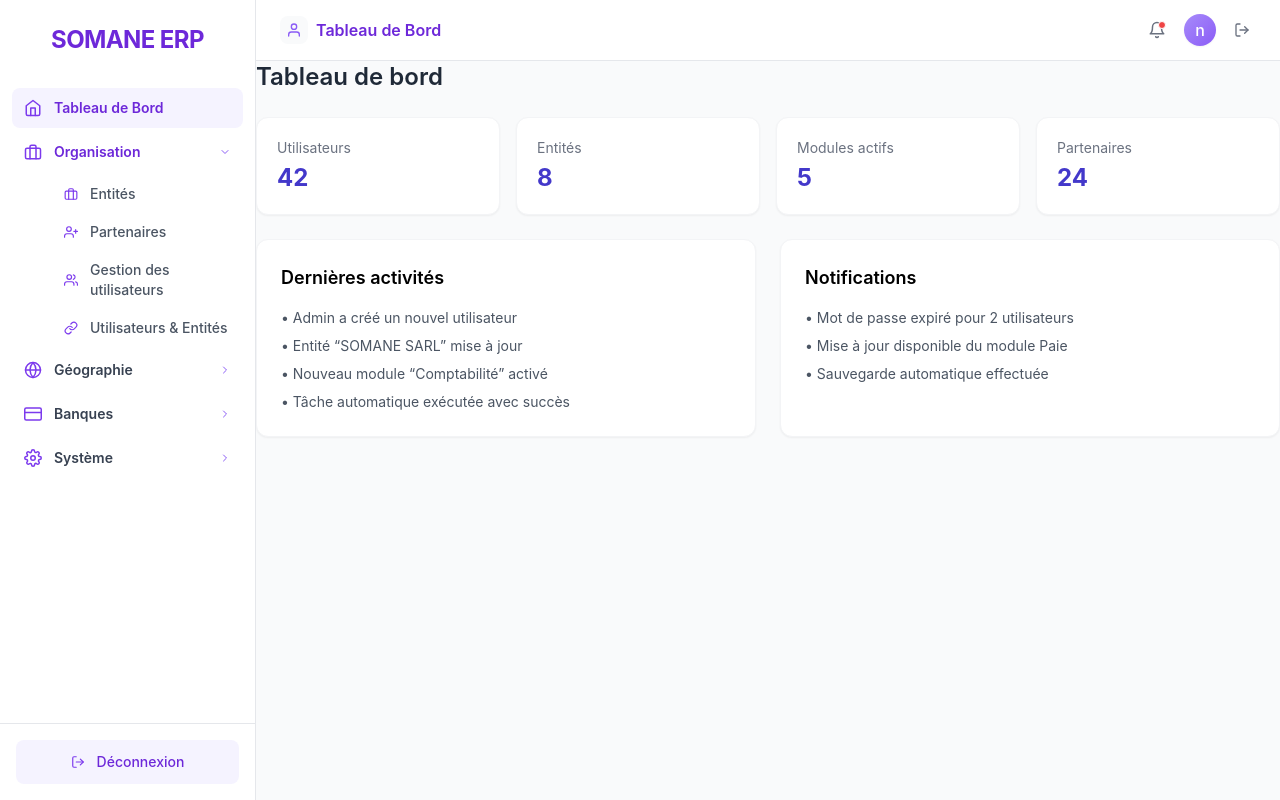
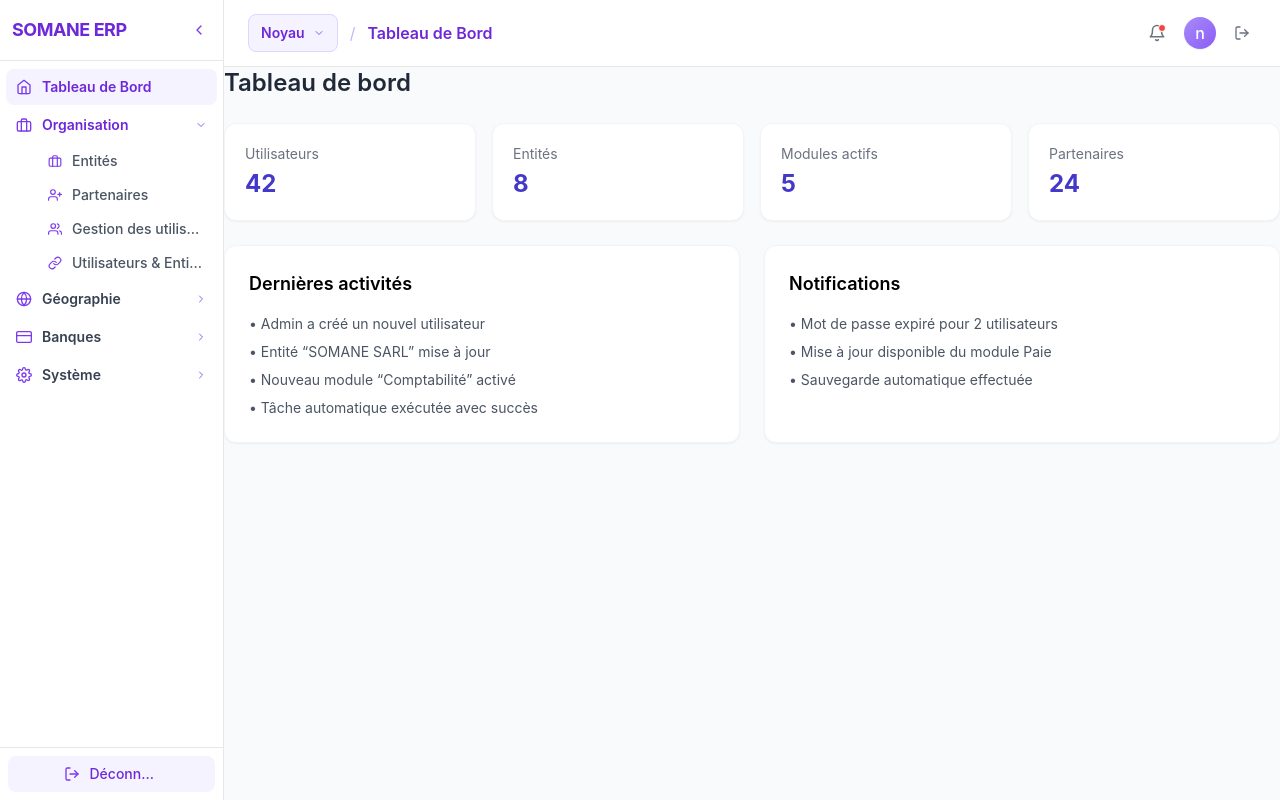
Before and after one commit to senior2604/somane_frontend, a React (Create React App) app: page /dashboard in a window 1280 px wide. Built offline with nearby package versions, Linux system fonts and the light colour scheme; sample sign-in values are in the browser's storage.

Commit message:
modification du sidebar et du header

```diff
--- a/src/components/Header.jsx
+++ b/src/components/Header.jsx
@@ -1,9 +1,33 @@
-import { FiBell, FiLogOut, FiUser } from "react-icons/fi";
 import { useNavigate, useLocation } from "react-router-dom";
+import { useState } from "react";
+import { FiBell, FiLogOut, FiChevronDown } from "react-icons/fi";
 
 export default function Header() {
   const navigate = useNavigate();
   const location = useLocation();
+  const [showModules, setShowModules] = useState(false);
+
+  const modules = [
+    { id: 'dashboard', name: 'Noyau', path: '/dashboard' },
+    { id: 'sales', name: 'Ventes', path: '/sales' },
+    { id: 'purchase', name: 'Achats', path: '/purchase' },
+    { id: 'accounting', name: 'Comptabilité', path: '/accounting' },
+    { id: 'inventory', name: 'Stock', path: '/inventory' },
+    { id: 'hr', name: 'RH', path: '/hr' },
+    { id: 'manufacturing', name: 'Production', path: '/manufacturing' },
+    { id: 'projects', name: 'Projets', path: '/projects' },
+    { id: 'crm', name: 'CRM', path: '/crm' },
+    { id: 'administration', name: 'Admin', path: '/admin' }
+  ];
+
+  const getCurrentModule = () => {
+    const current = modules.find(module =>
+      location.pathname.startsWith(module.path)
+    );
+    return current || modules[0];
+  };
+
+  const currentModule = getCurrentModule();
 
   const getPageTitle = () => {
     const routes = {
@@ -27,7 +51,7 @@
       '/tasks': 'Tâches Automatiques',
       '/system': 'Informations Système'
     };
-    return routes[location.pathname] || 'SOMANE ERP';
+    return routes[location.pathname] || currentModule.name;
   };
 
   const handleLogout = () => {
@@ -41,20 +65,59 @@
 
   return (
     <header className="flex items-center justify-between px-6 py-3.5 bg-white border-b border-gray-200">
-      {/* Titre avec icône discrète */}
-      <div className="flex items-center gap-2">
-        <div className="p-1.5 bg-gray-50 rounded-lg">
-          <FiUser className="text-violet-500" size={16} />
+      {/* Module + Titre */}
+      <div className="flex items-center gap-3">
+        {/* Sélecteur de module */}
+        <div className="relative">
+          <button
+            onClick={() => setShowModules(!showModules)}
+            className="flex items-center gap-2 px-3 py-2 bg-violet-50 hover:bg-violet-100 rounded-lg font-medium text-violet-700 text-sm transition-colors border border-violet-200"
+          >
+            <span className="font-semibold">{currentModule.name}</span>
+            <FiChevronDown className={`text-violet-500 text-xs ${showModules ? 'rotate-180' : ''}`} />
+          </button>
+
+          {showModules && (
+            <>
+              <div
+                className="fixed inset-0 z-40"
+                onClick={() => setShowModules(false)}
+              />
+              <div className="absolute top-full left-0 mt-1 bg-white rounded-lg shadow-lg border border-violet-100 z-50 min-w-[180px] py-2">
+                {modules.map((module) => (
+                  <button
+                    key={module.id}
+                    onClick={() => {
+                      navigate(module.path);
+                      setShowModules(false);
+                    }}
+                    className={`w-full text-left px-4 py-2.5 hover:bg-violet-50 text-sm ${
+                      currentModule.id === module.id
+                        ? 'bg-violet-50 text-violet-700 font-medium'
+                        : 'text-gray-700'
+                    }`}
+                  >
+                    {module.name}
+                  </button>
+                ))}
+              </div>
+            </>
+          )}
         </div>
+
+        {/* Séparateur */}
+        <div className="text-violet-300">/</div>
+
+        {/* Titre de la page */}
         <h1 className="text-base font-semibold text-violet-700">
           {getPageTitle()}
         </h1>
       </div>
 
-      {/* Actions droite */}
+      {/* Actions droite - EXACTEMENT les mêmes dimensions */}
       <div className="flex items-center gap-3">
         {/* Notifications */}
-        <button className="relative p-1.5 hover:bg-gray-50 rounded-lg transition-colors">
+        <button className="relative p-1.5 hover:bg-violet-50 rounded-lg transition-colors">
           <FiBell size={18} className="text-gray-500 hover:text-violet-600" />
           <span className="absolute top-1.5 right-1.5 w-2 h-2 bg-red-500 rounded-full border border-white"></span>
         </button>
@@ -67,7 +130,7 @@
         {/* Déconnexion */}
         <button
           onClick={handleLogout}
-          className="p-1.5 hover:bg-gray-50 rounded-lg transition-colors"
+          className="p-1.5 hover:bg-violet-50 rounded-lg transition-colors"
           title="Déconnexion"
         >
           <FiLogOut size={16} className="text-gray-500 hover:text-violet-600" />
--- a/src/components/Sidebar.jsx
+++ b/src/components/Sidebar.jsx
@@ -21,9 +21,58 @@
   FiCreditCard,
   FiLink,
   FiTrendingUp,
-  FiGlobe as FiRegion
+  FiGlobe as FiRegion,
+  FiMenu,
+  FiX,
+  FiChevronLeft,
+  FiChevronRight as FiChevronRightIcon
 } from "react-icons/fi";
-import { useState } from "react";
+import { useState, useEffect, useRef } from "react";
+
+// Composant pour texte avec tooltip automatique
+const TruncatedTextWithTooltip = ({ text, className = "", maxWidth = "none" }) => {
+  const textRef = useRef(null);
+  const [isTruncated, setIsTruncated] = useState(false);
+  const [showTooltip, setShowTooltip] = useState(false);
+
+  // Vérifier si le texte est tronqué
+  useEffect(() => {
+    const checkTruncation = () => {
+      if (textRef.current) {
+        const element = textRef.current;
+        const isTruncatedNow = element.scrollWidth > element.clientWidth;
+        setIsTruncated(isTruncatedNow);
+      }
+    };
+
+    checkTruncation();
+    window.addEventListener('resize', checkTruncation);
+    return () => window.removeEventListener('resize', checkTruncation);
+  }, [text]);
+
+  return (
+    <div className="relative">
+      <div
+        ref={textRef}
+        className={`truncate ${className}`}
+        style={{ maxWidth }}
+        onMouseEnter={() => isTruncated && setShowTooltip(true)}
+        onMouseLeave={() => setShowTooltip(false)}
+      >
+        {text}
+      </div>
+
+      {isTruncated && showTooltip && (
+        <div className="absolute z-50 left-1/2 transform -translate-x-1/2 bottom-full mb-2">
+          <div className="bg-gray-900 text-white text-xs font-medium py-1.5 px-2.5 rounded-md shadow-lg whitespace-nowrap">
+            {text}
+            <div className="absolute top-full left-1/2 transform -translate-x-1/2 -mt-1 w-2 h-2 bg-gray-900 rotate-45" />
+          </div>
+        </div>
+      )}
+    </div>
+  );
+};
 
 export default function Sidebar() {
   const location = useLocation();
@@ -37,11 +86,35 @@
     systeme: false
   });
 
+  const [isCollapsed, setIsCollapsed] = useState(false);
+  const [isMobileOpen, setIsMobileOpen] = useState(false);
+  const [isMobile, setIsMobile] = useState(window.innerWidth < 768);
+
+  useEffect(() => {
+    const handleResize = () => {
+      setIsMobile(window.innerWidth < 768);
+      if (window.innerWidth >= 768) {
+        setIsMobileOpen(false);
+      }
+    };
+
+    window.addEventListener("resize", handleResize);
+    return () => window.removeEventListener("resize", handleResize);
+  }, []);
+
   const toggleCategory = (category) => {
     setOpenCategories(prev => ({
       ...prev,
       [category]: !prev[category]
     }));
+  };
+
+  const toggleSidebar = () => {
+    if (isMobile) {
+      setIsMobileOpen(!isMobileOpen);
+    } else {
+      setIsCollapsed(!isCollapsed);
+    }
   };
 
   const menuCategories = [
@@ -67,13 +140,11 @@
         { name: "Utilisateurs & Entités", path: "/userentities", icon: <FiLink /> },
       ]
     },
-
     {
       id: "geographie",
       name: "Géographie",
       icon: <FiGlobe />,
       items: [
-        ,
         { name: "Taux de change", path: "/ExchangeRates", icon: <FiTrendingUp /> },
       ]
     },
@@ -108,33 +179,95 @@
 
   const isActive = (path) => location.pathname === path;
 
+  // Dimensions réduites :
+  // - Normal : 220px (au lieu de 256px)
+  // - Réduit : 56px (au lieu de 80px)
+  const sidebarWidth = isCollapsed && !isMobile ? "w-14" : "w-56";
+  const sidebarClasses = `
+    ${isMobile ? (isMobileOpen ? "translate-x-0" : "-translate-x-full") : ""}
+    ${isMobile ? "fixed inset-y-0 left-0 z-50" : "relative"}
+    ${sidebarWidth}
+    bg-white text-gray-800 flex flex-col border-r border-gray-200 h-screen
+    transition-all duration-300 ease-in-out
+    ${isMobileOpen ? "shadow-2xl" : ""}
+  `;
+
   return (
-    <aside className="w-64 bg-white text-gray-800 flex flex-col border-r border-gray-200 h-screen">
-      {/* Logo */}
-      <div className="px-6 py-6 text-center">
-        <h1 className="font-bold text-2xl tracking-tight text-violet-700">
-          SOMANE ERP
-        </h1>
+    <>
+      {/* Bouton toggle pour mobile */}
+      {isMobile && (
+        <button
+          onClick={toggleSidebar}
+          className="fixed top-4 left-4 z-40 p-2 bg-violet-600 text-white rounded-lg shadow-lg md:hidden"
+        >
+          {isMobileOpen ? <FiX size={20} /> : <FiMenu size={20} />}
+        </button>
+      )}
+
+      {/* Overlay pour mobile */}
+      {isMobile && isMobileOpen && (
+        <div
+          className="fixed inset-0 bg-black bg-opacity-50 z-40 md:hidden"
+          onClick={() => setIsMobileOpen(false)}
+        />
+      )}
+
+      {/* Sidebar */}
+      <aside className={sidebarClasses}>
+        {/* Logo et bouton toggle */}
+        <div className="px-3 py-4 flex items-center justify-between border-b border-gray-200">
+          {!isCollapsed || isMobile ? (
+            <TruncatedTextWithTooltip
+              text="SOMANE ERP"
+              className="font-bold text-lg tracking-tight text-violet-700"
+              maxWidth="120px"
+            />
+          ) : (
+            <div className="w-7 h-7 bg-violet-700 rounded-lg flex items-center justify-center">
+              <span className="text-white font-bold text-xs">S</span>
+            </div>
+          )}
+
+          {/* Bouton toggle pour desktop */}
+          {!isMobile && (
+            <button
+              onClick={toggleSidebar}
+              className="p-1 hover:bg-gray-100 rounded-lg transition-colors"
+              title={isCollapsed ? "Développer" : "Réduire"}
+            >
+              {isCollapsed ? (
+                <FiChevronRightIcon className="text-violet-600" size={16} />
+              ) : (
+                <FiChevronLeft className="text-violet-600" size={16} />
+              )}
+            </button>
+          )}
         </div>
 
         {/* Menu principal */}
-      <nav className="flex-1 px-3 py-2 overflow-y-auto">
+        <nav className="flex-1 px-1.5 py-2 overflow-y-auto">
           {menuCategories.map((category) => (
-          <div key={category.id} className="mb-1">
+            <div key={category.id} className="mb-0.5">
               {category.isSimpleLink ? (
                 /* Lien simple : Tableau de Bord */
                 <Link
                   to={category.path}
-                className={`w-full flex items-center justify-between px-3 py-2.5 rounded-lg text-sm font-medium transition-all duration-200 ${
+                  className={`flex items-center px-2.5 py-2 rounded-lg text-sm font-medium transition-all duration-200 group ${
                     isActive(category.path)
                       ? "bg-violet-50 text-violet-700"
                       : "text-gray-700 hover:bg-gray-50 hover:text-violet-600"
-                }`}
+                  } ${isCollapsed && !isMobile ? "justify-center" : ""}`}
                 >
-                <div className="flex items-center gap-3">
-                  <span className="text-lg text-violet-600">{category.icon}</span>
-                  <span className="font-semibold">{category.name}</span>
-                </div>
+                  <span className={`text-base text-violet-600 ${isCollapsed && !isMobile ? "" : "mr-2.5"}`}>
+                    {category.icon}
+                  </span>
+                  {(!isCollapsed || isMobile) && (
+                    <TruncatedTextWithTooltip
+                      text={category.name}
+                      className="font-semibold text-sm"
+                      maxWidth={isCollapsed ? "110px" : "150px"}
+                    />
+                  )}
                 </Link>
               ) : (
                 /* Catégorie avec sous-menu */
@@ -142,38 +275,56 @@
                   {/* En-tête de catégorie */}
                   <button
                     onClick={() => toggleCategory(category.id)}
-                  className={`w-full flex items-center justify-between px-3 py-2.5 rounded-lg text-sm font-medium transition-all duration-200 ${
+                    className={`w-full flex items-center ${isCollapsed && !isMobile ? "justify-center" : "justify-between"} px-2.5 py-2 rounded-lg text-sm font-medium transition-all duration-200 group ${
                       openCategories[category.id]
                         ? "text-violet-700"
                         : "text-gray-700 hover:text-violet-600 hover:bg-gray-50"
                     }`}
                   >
-                  <div className="flex items-center gap-3">
-                    <span className="text-lg text-violet-600">{category.icon}</span>
-                    <span className="font-semibold">{category.name}</span>
+                    <div className="flex items-center gap-2.5">
+                      <span className="text-base text-violet-600">
+                        {category.icon}
+                      </span>
+                      {(!isCollapsed || isMobile) && (
+                        <TruncatedTextWithTooltip
+                          text={category.name}
+                          className="font-semibold text-sm"
+                          maxWidth={isCollapsed ? "90px" : "120px"}
+                        />
+                      )}
                     </div>
-                  <span className="text-violet-500 text-xs">
+
+                    {/* Flèche pour les sous-menus (seulement quand déplié) */}
+                    {(!isCollapsed || isMobile) && (
+                      <span className="text-violet-500 text-xs flex-shrink-0">
                         {openCategories[category.id] ? <FiChevronDown /> : <FiChevronRight />}
                       </span>
+                    )}
                   </button>
 
-                {/* Sous-items */}
-                {openCategories[category.id] && (
-                  <div className="ml-10 mt-1 space-y-0.5">
+                  {/* Sous-items (seulement quand déplié) */}
+                  {(!isCollapsed || isMobile) && openCategories[category.id] && (
+                    <div className={`${isCollapsed && !isMobile ? "ml-0" : "ml-8"} mt-0.5 space-y-0.5`}>
                       {category.items.map((item) => (
                         <Link
                           key={item.path}
                           to={item.path}
-                        className={`flex flex-col px-3 py-2 rounded-lg text-sm transition-all duration-200 group ${
+                          className={`flex items-center px-2.5 py-1.5 rounded-lg text-sm transition-all duration-200 group ${
                             isActive(item.path)
                               ? "bg-violet-50 text-violet-700 font-medium"
                               : "text-gray-600 hover:bg-gray-50 hover:text-violet-600"
                           }`}
                         >
-                        <div className="flex items-center gap-3">
-                          <span className="text-violet-600">{item.icon}</span>
-                          <span className="font-medium">{item.name}</span>
-                        </div>
+                          <span className={`text-violet-600 ${isCollapsed && !isMobile ? "" : "mr-2.5"}`}>
+                            {item.icon}
+                          </span>
+                          {(!isCollapsed || isMobile) && (
+                            <TruncatedTextWithTooltip
+                              text={item.name}
+                              className="font-medium text-sm"
+                              maxWidth={isCollapsed ? "110px" : "130px"}
+                            />
+                          )}
                         </Link>
                       ))}
                     </div>
@@ -185,15 +336,27 @@
         </nav>
 
         {/* Déconnexion */}
-      <div className="p-4 border-t border-gray-200">
+        <div className="p-2 border-t border-gray-200">
           <button
             onClick={handleLogout}
-          className="w-full flex items-center justify-center gap-3 py-3 bg-violet-50 text-violet-700 rounded-lg hover:bg-violet-100 transition-all duration-200 font-medium text-sm"
+            className={`w-full flex items-center ${isCollapsed && !isMobile ? "justify-center" : "justify-center gap-2.5"} py-2 bg-violet-50 text-violet-700 rounded-lg hover:bg-violet-100 transition-all duration-200 font-medium text-sm`}
           >
-          <FiLogOut className="text-violet-600" />
-          Déconnexion
+            <FiLogOut className="text-violet-600 text-base" />
+            {(!isCollapsed || isMobile) && (
+              <TruncatedTextWithTooltip
+                text="Déconnexion"
+                className="text-sm"
+                maxWidth="70px"
+              />
+            )}
           </button>
         </div>
       </aside>
+
+      {/* Espace réservé pour le contenu principal */}
+      {isMobileOpen && isMobile && (
+        <div className="md:hidden" style={{ height: '100vh' }} />
+      )}
+    </>
   );
 }
```
Lines whose indentation alone changed are shown as unchanged.
